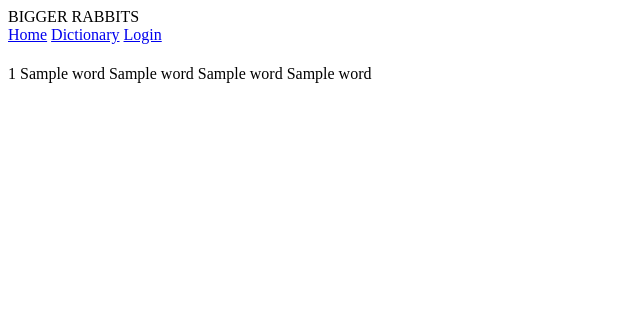
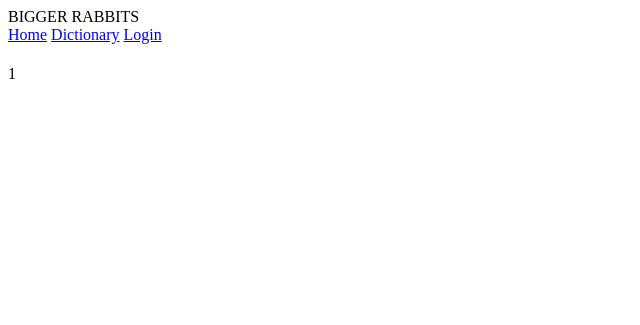
Before and after one commit to SchoolCodeRepository/13DTS_project_dictionary, a Flask app: template templates/dictionary_page.html in a window 1280 px wide. Shown: the top 325 px of the page, without its empty margins (0-640 px from the left). Run offline with Flask 3, Linux system fonts and the light colour scheme; the template is opened without the code that fills it: most values are stand-ins (such as "Sample title", 1, 10 or a date in 2020).

Commit message:
commit with conversion from table to div

```diff
--- a/static/Styles.css
+++ b/static/Styles.css
@@ -1,3 +1,11 @@
-th, td{
+table, tr, td{
     border: 1px solid;
 }
+
+.content_box{
+
+}
+
+.organiser{
+
+}
--- a/templates/Page_Template.html
+++ b/templates/Page_Template.html
@@ -3,7 +3,7 @@
 <head>
     <meta charset="UTF-8">
     <title>Maori Dictionary</title>
-    <link rel = "stylesheet" href="Users/20245/OneDrive - Wellington College/13DTS/Coding projects/flaskProject2/static/Styles.css">
+    <link rel = "stylesheet" href="static\Styles.css">
 </head>
 <body>
 <nav>
--- a/templates/dictionary_page.html
+++ b/templates/dictionary_page.html
@@ -4,14 +4,11 @@
 {% endblock %}
 
 {% block content %}
+    <div class="organiser">
     {% for word in word_list %}
-        <tr>
-            <td>{{ word[0] }}</td>
-            <td>{{ word[1] }}</td>
-            <td>{{ word[2] }}</td>
-            <td>{{ word[3] }}</td>
-            <td>{{ word[4] }}</td>
-        </tr>
-        <br>
+        <div class="content_box">
+            {{ word[0] }}
+        </div>
     {% endfor %}
+    </div>
 {% endblock %}
```
